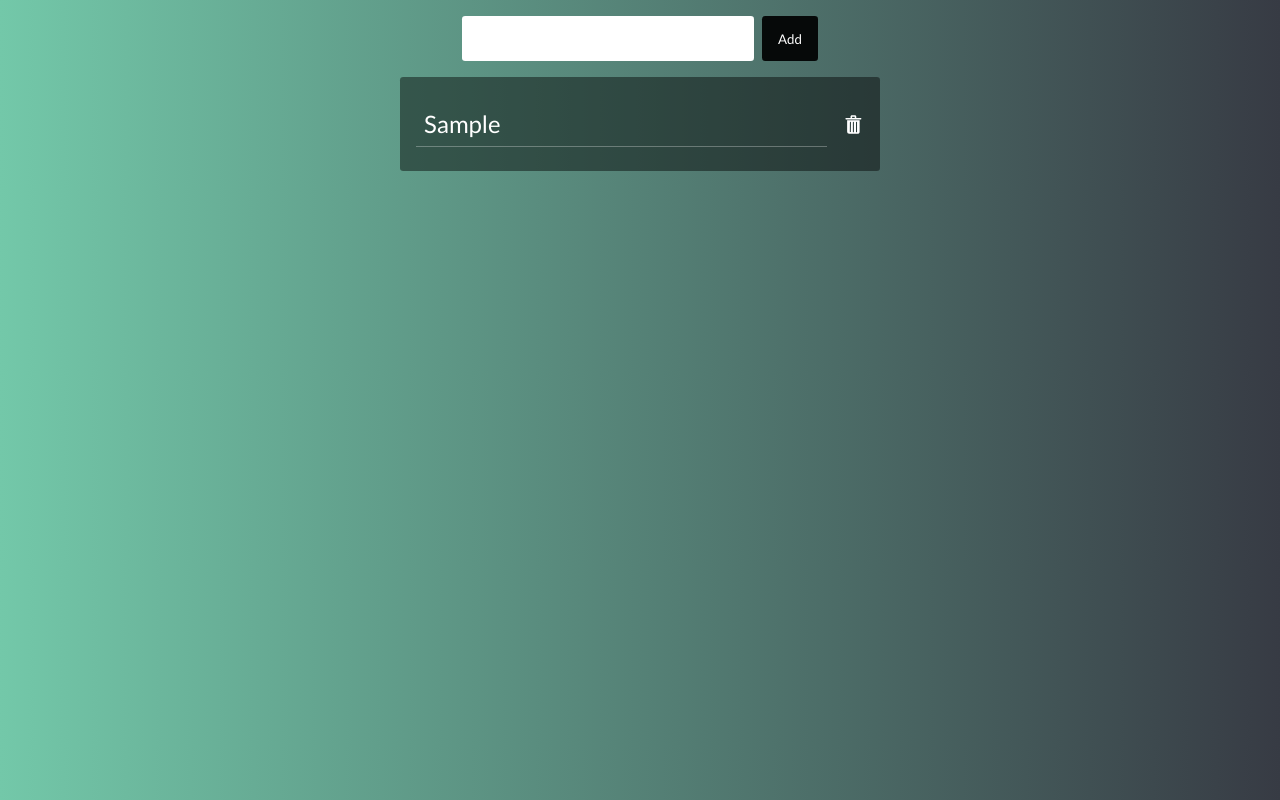
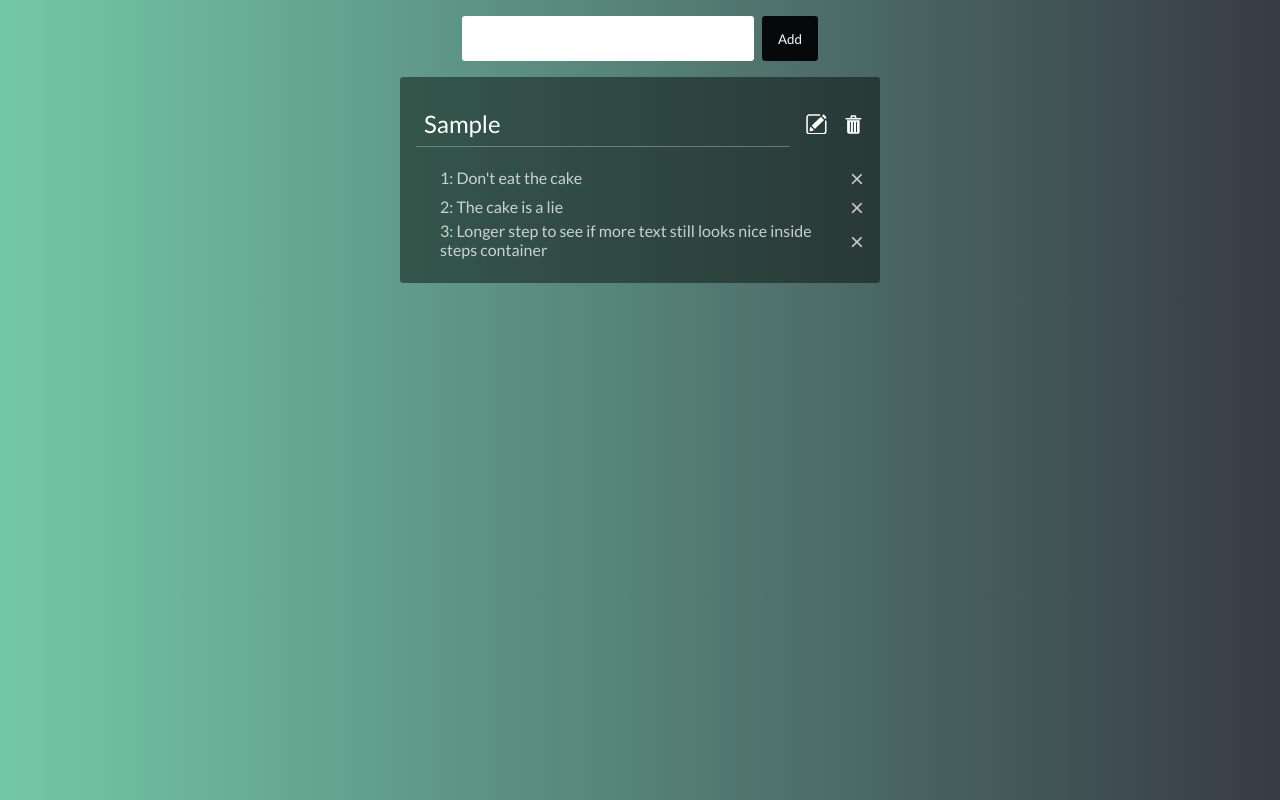
Before and after one commit to gillescj/to-do-list, a React (Create React App) app: page / in a window 1280 px wide. Both pictures are taken after typing "Sample" into the empty fields and a click on the button "Add". Built offline with nearby package versions, Linux system fonts and the light colour scheme.

Commit message:
static steps for each task added

```diff
--- a/src/components/App.js
+++ b/src/components/App.js
@@ -10,8 +10,21 @@ class App extends React.Component {
     onAddTaskButtonClick = taskTerm => {
         if (!taskTerm) return;
         if (this.state.tasks.find(el => el.name === taskTerm)) return;
+        const taskItem = {
+            name: taskTerm,
+            complete: false,
+            steps: [
+                { name: "1: Don't eat the cake", complete: false },
+                { name: '2: The cake is a lie', complete: false },
+                {
+                    name:
+                        '3: Longer step to see if more text still looks nice inside steps container',
+                    complete: false
+                }
+            ]
+        };
         this.setState({
-            tasks: [{ name: taskTerm, complete: false }, ...this.state.tasks]
+            tasks: [taskItem, ...this.state.tasks]
         });
     };
 
@@ -28,6 +41,26 @@ class App extends React.Component {
         this.setState({ tasks: newTasks });
     };
 
+    onStepItemClick = (stepName, taskName) => {
+        const newTasks = [...this.state.tasks];
+        const taskIndex = newTasks.findIndex(task => task.name === taskName);
+        const stepIndex = newTasks[taskIndex].steps.findIndex(
+            step => step.name === stepName
+        );
+        newTasks[taskIndex].steps[stepIndex].complete = !newTasks[taskIndex].steps[
+            stepIndex
+        ].complete;
+        this.setState({ tasks: newTasks });
+    };
+
+    onStepItemDelete = (stepName, taskName) => {
+        const newTasks = [...this.state.tasks];
+        const taskIndex = newTasks.findIndex(task => task.name === taskName);
+        const newSteps = newTasks[taskIndex].steps.filter(step => step.name !== stepName);
+        newTasks[taskIndex].steps = newSteps;
+        this.setState({ tasks: newTasks });
+    };
+
     render() {
         return (
             <div className="container">
@@ -36,6 +69,8 @@ class App extends React.Component {
                     tasks={this.state.tasks}
                     onDeleteItemClick={this.onDeleteItemClick}
                     onTaskItemClick={this.onTaskItemClick}
+                    onStepItemClick={this.onStepItemClick}
+                    onStepItemDelete={this.onStepItemDelete}
                 />
             </div>
         );
--- /dev/null
+++ b/src/components/StepItem.js
@@ -0,0 +1,25 @@
+import '../styles/StepItem.scss';
+import React from 'react';
+
+const StepItem = ({ step, taskName, onStepItemClick, onStepItemDelete }) => {
+    return (
+        <li className="step-item">
+            <div
+                onClick={() => onStepItemClick(step.name, taskName)}
+                className={
+                    step.complete ? 'step-item-content complete' : 'step-item-content'
+                }
+            >
+                {step.name}
+            </div>
+            <div
+                onClick={() => onStepItemDelete(step.name, taskName)}
+                className="delete-step"
+            >
+                &times;
+            </div>
+        </li>
+    );
+};
+
+export default StepItem;
--- a/src/components/TaskItem.js
+++ b/src/components/TaskItem.js
@@ -1,9 +1,27 @@
 import '../styles/TaskItem.scss';
 import { ReactComponent as TrashLogo } from '../assets/trash-bin.svg';
+import { ReactComponent as EditLogo } from '../assets/edit-pen.svg';
+import StepItem from './StepItem';
 
 import React from 'react';
 
-const TaskItem = ({ task, onDeleteItemClick, onTaskItemClick }) => {
+const TaskItem = ({
+    task,
+    onDeleteItemClick,
+    onTaskItemClick,
+    onStepItemClick,
+    onStepItemDelete
+}) => {
+    const renderedTaskSteps = task.steps.map(step => (
+        <StepItem
+            onStepItemClick={onStepItemClick}
+            onStepItemDelete={onStepItemDelete}
+            key={step.name}
+            step={step}
+            taskName={task.name}
+        />
+    ));
+
     return (
         <div className="task-item">
             <div
@@ -14,7 +32,9 @@ const TaskItem = ({ task, onDeleteItemClick, onTaskItemClick }) => {
             >
                 {task.name}
             </div>
-            <TrashLogo onClick={() => onDeleteItemClick(task.name)} title="delete icon" />
+            <EditLogo title="edit-task" />
+            <TrashLogo onClick={() => onDeleteItemClick(task.name)} title="delete-task" />
+            <ul className="task-steps">{renderedTaskSteps}</ul>
         </div>
     );
 };
--- a/src/components/TaskList.js
+++ b/src/components/TaskList.js
@@ -3,13 +3,21 @@ import '../styles/TaskList.scss';
 import React from 'react';
 import TaskItem from './TaskItem';
 
-const TaskList = ({ tasks, onDeleteItemClick, onTaskItemClick }) => {
+const TaskList = ({
+    tasks,
+    onDeleteItemClick,
+    onTaskItemClick,
+    onStepItemClick,
+    onStepItemDelete
+}) => {
     if (!tasks) return;
     const renderedTaskList = tasks.map(task => {
         return (
             <TaskItem
                 onDeleteItemClick={onDeleteItemClick}
                 onTaskItemClick={onTaskItemClick}
+                onStepItemClick={onStepItemClick}
+                onStepItemDelete={onStepItemDelete}
                 key={task.name}
                 task={task}
             />
--- /dev/null
+++ b/src/styles/StepItem.scss
@@ -0,0 +1,21 @@
+.step-item {
+    display: grid;
+    grid-gap: 0.5rem;
+    grid-template-columns: 1fr auto;
+    align-items: center;
+    cursor: pointer;
+    .delete-step {
+        font-size: 1.5rem;
+        cursor: pointer;
+    }
+}
+
+@media (hover: hover) {
+    .step-item {
+        .delete-step {
+            &:hover {
+                color: red;
+            }
+        }
+    }
+}
--- a/src/styles/TaskItem.scss
+++ b/src/styles/TaskItem.scss
@@ -1,7 +1,7 @@
 .task-item {
     display: grid;
     grid-gap: 1rem;
-    grid-template-columns: 1fr auto;
+    grid-template-columns: 1fr auto auto;
     font-size: 1.5rem;
     padding: 0.5rem 0;
     .complete {
@@ -14,18 +14,34 @@
         padding: 0.5rem;
         cursor: pointer;
         align-self: center;
-        &:hover {
-            color: rgb(35, 133, 5);
-        }
         border-bottom: 1px solid rgba(255, 255, 255, 0.287);
     }
     svg {
         fill: #fff;
         align-self: center;
         cursor: pointer;
-        &:hover {
-            transform: scale(1.2);
-            transition: transform 0.1s;
+    }
+    .task-steps {
+        grid-column: 1 /-1;
+        list-style: none;
+        font-size: 1rem;
+        padding-left: 1.5rem;
+        color: rgba(255, 255, 255, 0.75);
+    }
+}
+
+@media (hover: hover) {
+    .task-item {
+        .task-item-content {
+            &:hover {
+                color: rgb(35, 133, 5);
+            }
+        }
+        svg {
+            &:hover {
+                transform: scale(1.2);
+                transition: transform 0.1s;
+            }
         }
     }
 }
```
Also changed, not shown: src/assets/edit-pen.svg (added), 19 other files (tests, documents, lock files or other folders).
